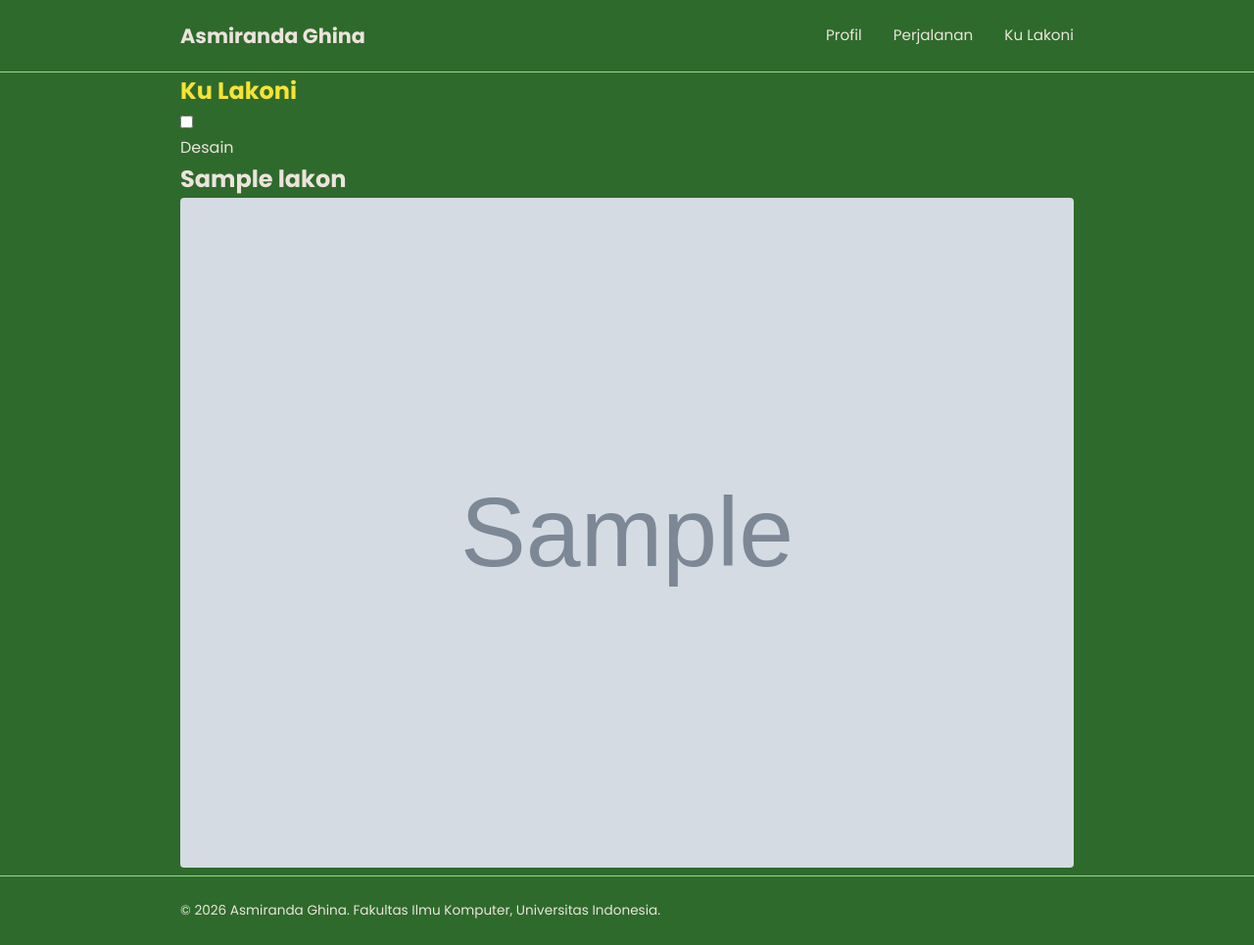
After one commit to asmirandaghina/myportofolio, a Django app: page /lakoni/ in a window 1280 px wide. The commit adds this page. Shown: the whole page at 98% size. Run offline with Django 5.2, Linux system fonts and the light colour scheme; tables that the repository leaves empty hold one stand-in row (values such as "Sample post"); grey boxes marked "Sample" are stand-in pictures.

Commit message:
Menambahkan lakoni.html, css, dan test

```diff
--- a/main/models.py
+++ b/main/models.py
@@ -28,3 +28,21 @@ class Experience(models.Model):
     @property
     def is_ongoing(self):
         return self.ended_at is None
+
+class Lakon(models.Model):
+    LAKON_CHOICES = [
+        ('desain', 'Desain'),
+        ('musik', 'Musik'),
+        ('seni', 'Seni'),
+        ('tulisan', 'Tulisan'),
+        ('dapur', 'Dapur'),
+        ('coding', 'Coding'),
+    ]
+
+    id = models.UUIDField(primary_key=True, default=uuid.uuid4, editable=False)
+    title = models.CharField(max_length=100)
+    category = models.CharField(max_length=20, choices=LAKON_CHOICES, default='seni')
+    photo = models.CharField(max_length=255, blank=True, help_text="Path relatif, misal: img/lakoni/kalimba.jpg")
+
+    def __str__(self):
+        return self.title
--- a/main/urls.py
+++ b/main/urls.py
@@ -1,9 +1,10 @@
 from django.urls import path
-from main.views import show_main, show_experience
+from main.views import show_main, show_experience, show_lakoni
 
 app_name = "main"
 
 urlpatterns = [
     path("", show_main, name="show_main"),
     path("experience/", show_experience, name="show_experience"),
+    path("lakoni/", show_lakoni, name="show_lakoni"),
 ]
--- a/main/views.py
+++ b/main/views.py
@@ -1,5 +1,5 @@
 from django.shortcuts import render
-from main.models import Experience
+from main.models import Experience, Lakon
 
 # Create your views here.
 def show_main(request):
@@ -18,3 +18,10 @@ def show_experience(request):
         "organization_list": Experience.objects.filter(category='organization'),
     }
     return render(request, "experience.html", context)
+
+def show_lakoni(request):
+    context = {
+        "name": "Asmiranda Ghina",
+        "lakon_list": Lakon.objects.all(),
+    }
+    return render(request, "lakoni.html", context)
--- a/static/css/style.css
+++ b/static/css/style.css
@@ -313,3 +313,27 @@ h1, .brand {
     font-size: 0.85rem;
     font-weight: 600;
 }
+
+.lakon-photo {
+    width: 100%;
+    height: 100%;
+    object-fit: cover;
+    border-radius: var(--radius);
+}
+
+.lakon-back {
+    padding: 0;
+    overflow: hidden;
+}
+
+.lakon-caption {
+    position: absolute;
+    bottom: 0;
+    left: 0;
+    right: 0;
+    background: rgba(0,0,0,0.6);
+    color: #fff;
+    font-family: 0.75rem;
+    padding: 0.4rem 0.6rem;
+    margin: 0;
+}
--- a/templates/experience.html
+++ b/templates/experience.html
@@ -16,6 +16,7 @@
             <nav>
                 <a href="{% url 'main:show_main' %}">Profil</a>
                 <a href="{% url 'main:show_experience' %}">Perjalanan</a>
+                <a href="{% url 'main:show_lakoni' %}">Ku Lakoni</a>
             </nav>
         </div>
     </header>
--- a/templates/index.html
+++ b/templates/index.html
@@ -14,8 +14,9 @@
         <div class="container">
             <a href="{% url 'main:show_main' %}" class="brand">{{ name }}</a>
             <nav>
-                <a href="{% url 'main:show_main' %}">Profil</a>
+                <a href="{% url 'main:show_main' %}">Tentangku</a>
                 <a href="{% url 'main:show_experience' %}">Perjalanan</a>
+                <a href="{% url 'main:show_lakoni' %}">Ku Lakoni</a>
             </nav>
         </div>
     </header>
--- /dev/null
+++ b/templates/lakoni.html
@@ -0,0 +1,61 @@
+<!DOCTYPE html>
+<html lang="en">
+<head>
+    <meta charset="UTF-8">
+    <meta name="viewport" content="width=device-width, initial-scale=1.0">
+    <title>Ku Lakoni - {{ name }}</title>
+    <link rel="preconnect" href="https://fonts.googleapis.com">
+    <link rel="preconnect" href="https://fonts.gstatic.com" crossorigin>
+    <link href="https://fonts.googleapis.com/css2?family=Poppins:wght@400;600;700&display=swap" rel="stylesheet">
+    <link rel="stylesheet" href="/static/css/style.css">
+</head>
+<body>
+    <header class="site-header">
+        <div class="container">
+            <a href="{% url 'main:show_main' %}" class="brand">{{ name }}</a>
+            <nav>
+                <a href="{% url 'main:show_main' %}">Profil</a>
+                <a href="{% url 'main:show_experience' %}">Perjalanan</a>
+                <a href="{% url 'main:show_lakoni' %}">Ku Lakoni</a>
+            </nav>
+        </div>
+    </header>
+
+    <main>
+       <section class = "lakoni-section" id = "lakoni">
+        <div class="container">
+            <h1>Ku Lakoni</h1>
+
+            <div class="lakoni-grid">
+                {% for lakon in lakon_list %}
+                    <div class="lakon-card">
+                        <input type="checkbox" id="flip-{{ lakon.id }}" class="lakon-toggle">
+                        <label for="flip-{{ lakon.id }}" class="lakon-inner">
+                            <div class="lakon-front">
+                                <span class="lakon-category">{{ lakon.get_category_display }}</span>
+                                <h2>{{ lakon.title }}</h2>
+                            </div>
+                            <div class="lakon-back">
+                                {% if lakon.photo %}
+                                    <img src="/static/{{ lakon.photo }}" class="lakon-photo">
+                                {% else %}
+                                    <p class="lakon-placeholder">...</p>
+                                {% endif %}
+                            </div>
+                        </label>
+                    </div>
+                {% empty %}
+                    <p class="empty-state">Belum ada hal yang dilakoni.</p>
+                {% endfor %}
+            </div>
+        </div>
+       </section>
+    </main>
+
+    <footer class="site-footer">
+        <div class="container">
+            <p>&copy; 2026 {{ name }}. Fakultas Ilmu Komputer, Universitas Indonesia.</p>
+        </div>
+    </footer>
+</body>
+</html>
```
Also changed, not shown: main/tests.py (+42 -17 lines), main/migrations/0005_lakon.py (added), main/migrations/0006_remove_lakon_proof_lakon_caption_lakon_photo.py (added), main/migrations/0007_remove_lakon_caption.py (added).
